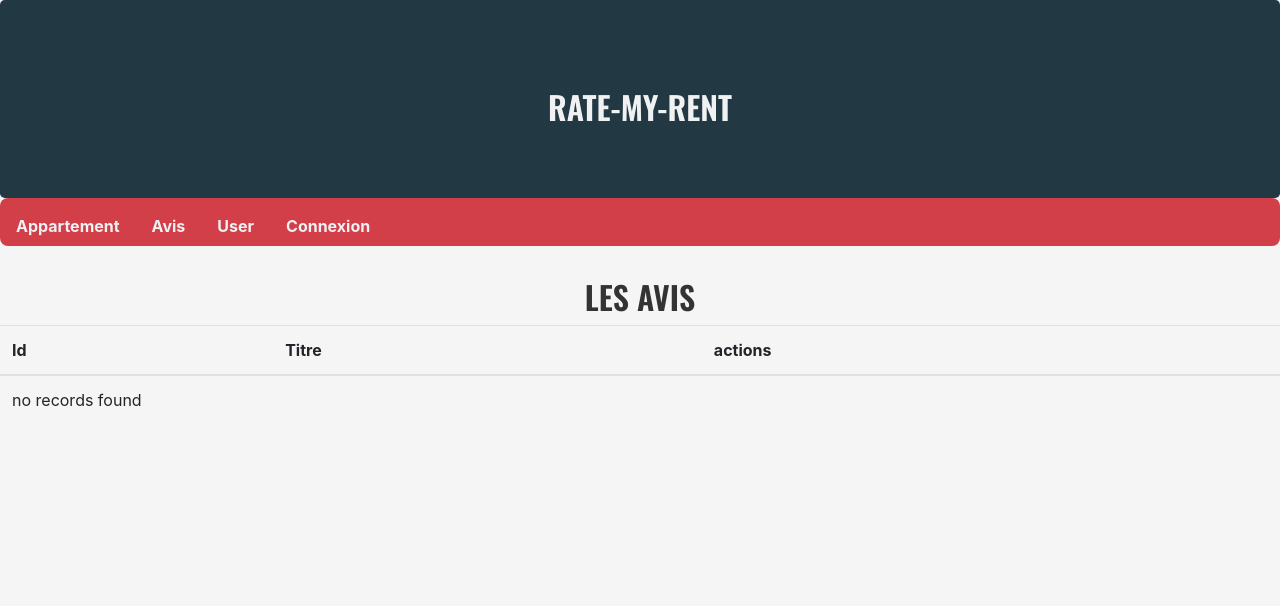
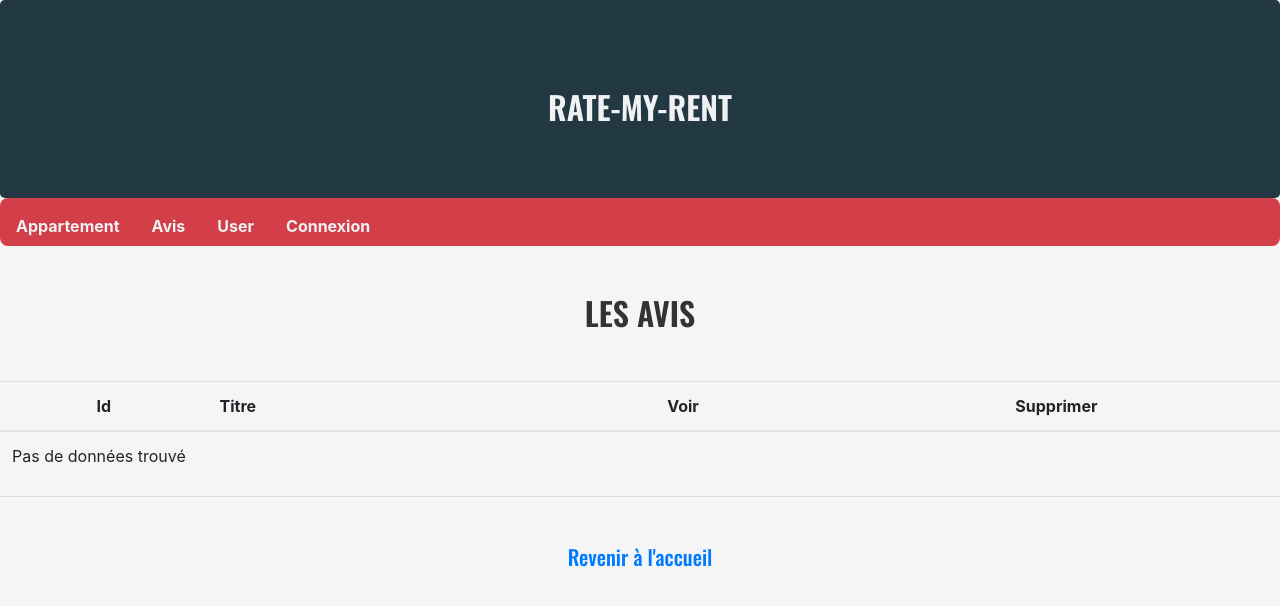
Before and after one commit to cambad/projet-locataire, a Symfony app: template BackOffice_RateMyRent/templates/admin/review/index.html.twig in a window 1280 px wide. Shown: the top 606 px of the page. Run offline with Twig, Linux system fonts and the light colour scheme; the template is opened without the code that fills it, so the values that code supplies are empty; some libraries are stand-ins or nearby versions.

Commit message:
Review templates validated

```diff
--- a/BackOffice_RateMyRent/templates/admin/review/index.html.twig
+++ b/BackOffice_RateMyRent/templates/admin/review/index.html.twig
@@ -3,37 +3,40 @@
 {% block title %}Avis{% endblock %}
 
 {% block body %}
-    <h2>Les avis</h2>
+    <h2 class="my-5">Les avis</h2>
 
     <table class="table">
         <thead>
             <tr>
-                <th>Id</th>
+                <th class="text-center">Id</th>
                 <th>Titre</th>
-                <th>actions</th>
+                <th class="text-center">Voir</th>
+                <th class="text-center">Supprimer</th>
             </tr>
         </thead>
         <tbody>
         {% for review in reviews %}
             <tr>
-                <td>{{ review.id }}</td>
+                <td class="text-center">{{ review.id }}</td>
                 <td>{{ review.title }}</td>
-                <td>
-
-                    <a href="{{ path('admin_review_show', {'id': review.id}) }}">show</a>
-
+                <td class="text-center">
+                    <button class="btn">
+                        <a href="{{ path('admin_review_show', {'id': review.id}) }}">Voir</a>
+                    </button>
                 </td>
-                <td>
-                        {{ include('admin/review/_delete_form.html.twig') }}
+                <td class="text-center">
+                    {{ include('admin/review/_delete_form.html.twig') }}
                 </td>
             </tr>
         {% else %}
             <tr>
-                <td colspan="3">no records found</td>
+                <td colspan="3">Pas de données trouvé</td>
             </tr>
         {% endfor %}
         </tbody>
     </table>
-
-    {# <a href="{{ path('admin_review_new') }}">Create new</a> #}
+<hr>
+    <h3 class="my-5">
+       <a href="{{ path('admin_home')}}"> Revenir à l'accueil</a>
+    </h3>
 {% endblock %}
```
Also changed, not shown: BackOffice_RateMyRent/templates/admin/review/show.html.twig (+25 -18 lines).
